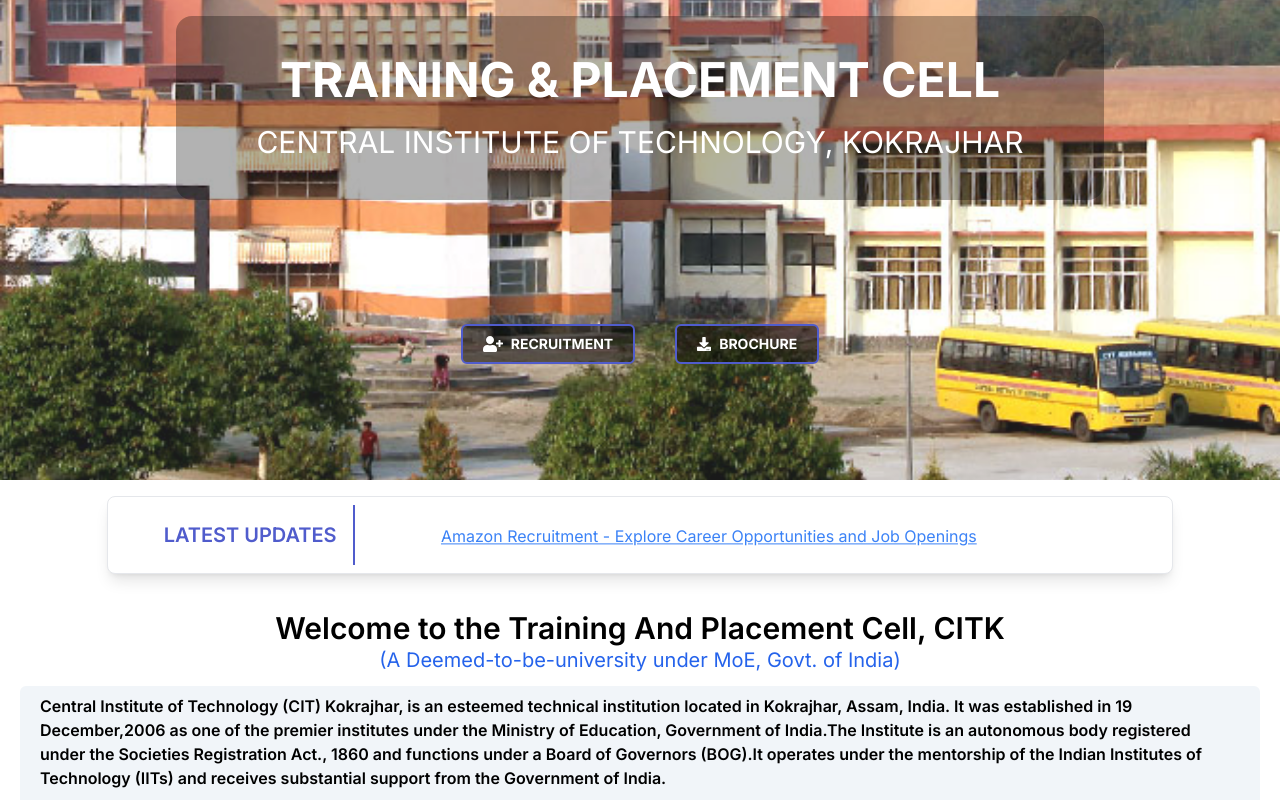
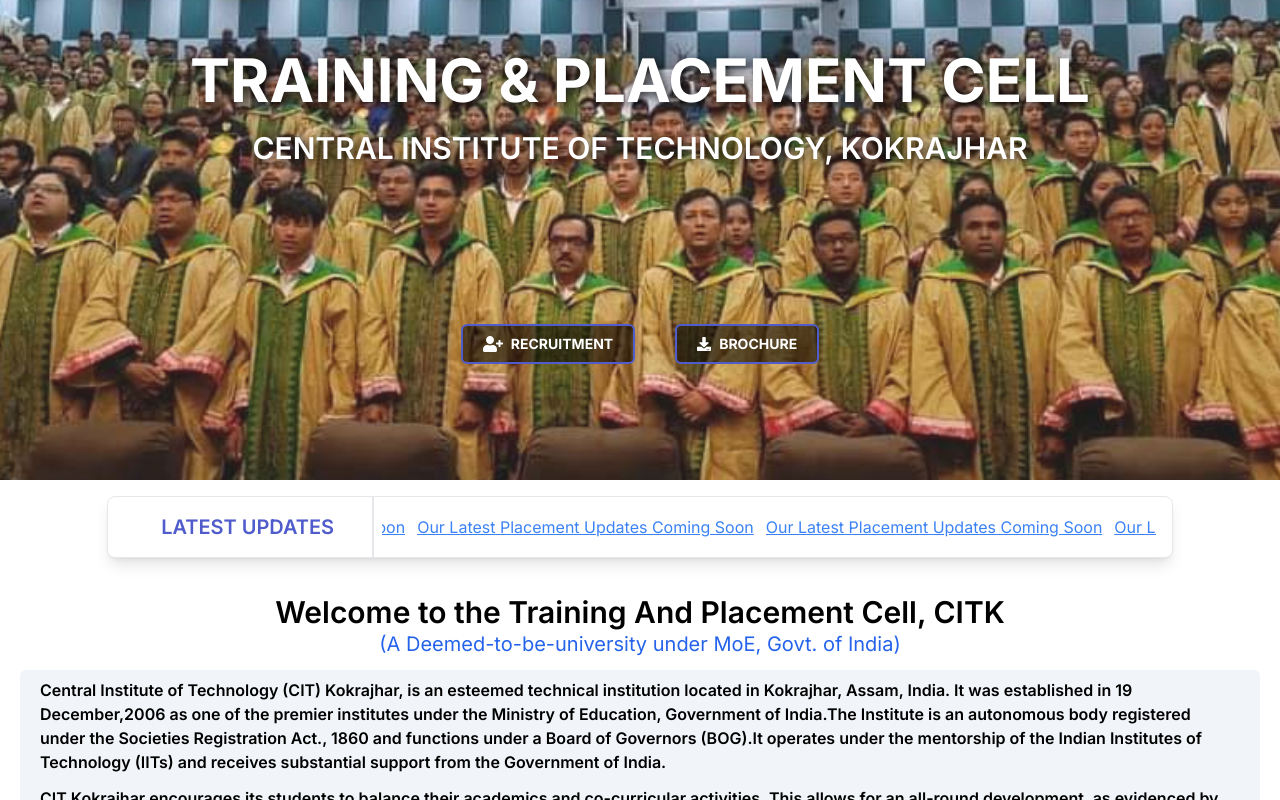
Before and after one commit to NABADEEP069/placementcellcitk, a Next.js app: page / in a window 1280 px wide. Shown: the part 320-1120 px from the top of the page. Built offline with nearby package versions, Linux system fonts and the light colour scheme.

Commit message:
modifications

```diff
--- a/src/app/contact/page.tsx
+++ b/src/app/contact/page.tsx
@@ -8,7 +8,7 @@
     <main className="min-h-screen p-5 space-y-5">
       <section className="bg-gradient-to-r from-teal-100 to-blue-50 flex flex-col items-center px-7 py-5 rounded-lg">
         <div className="w-full flex justify-center mb-5">
-          <h1 className="text-5xl text-center">TPO & Faculty Members</h1>
+          <h1 className="text-5xl text-center">TPO</h1>
         </div>
 
         <div className="w-full flex justify-center mb-5">
@@ -23,8 +23,11 @@
             phone={firstMember.phone}
           />
         </div>
+      </section>
 
-        <div className="w-full sm:w-5/6 grid grid-cols-1 sm:grid-cols-2 md:grid-cols-3 gap-5">
+      <section className="px-5 sm:px-16 py-5 space-y-5 bg-gradient-to-r from-blue-100 to-teal-200 rounded-lg">
+        <h1 className="text-5xl text-center">Faculty Members</h1>
+        <div className="grid grid-cols-1 sm:grid-cols-2 md:grid-cols-3 gap-5">
           {otherMembers.map((member) => (
             <InfoCard
               key={member.email}
--- a/src/app/globals.css
+++ b/src/app/globals.css
@@ -21,18 +21,16 @@
   background: #555;
 }
 
-
-@keyframes slide-up {
+@keyframes slide-left {
   0% {
-    transform: translateY(100%);
+    transform: translateX(-100%);
   }
 
   100% {
-    transform: translateY(-100%);
+    transform: translateX(100%);
   }
 }
 
-.animate-slide-up {
-  animation: slide-up 20s linear infinite;
-  height: 100%;
+.animate-slide-left {
+  animation: slide-left 20s linear infinite;
 }
--- a/src/app/page.tsx
+++ b/src/app/page.tsx
@@ -18,12 +18,6 @@
           image="/director-2023.jpg"
         />
         <CardOne />
-        <VisionCard
-          title="Our Vision"
-          subtitle="FROM DIRECTOR'S DESK"
-          description="The Training and Placement Cell of the Central Institute of Technology Kokrajhar serves as a bridge between academia and industry, facilitating a seamless transition for our students into the professional realm. We understand the pivotal role of that recruiters play in identifying and harnessing talent, and we are eager to forge lasting partnership that benefit both our students and your organization."
-          image="/director-2023.jpg"
-        />
       </div>
     </main>
   );
--- a/src/components/common/herocomp.tsx
+++ b/src/components/common/herocomp.tsx
@@ -4,7 +4,10 @@
 import { FaDownload, FaUserPlus } from "react-icons/fa";
 import RecruitmentForm from "../home/recruitmentform";
 
-const images = ["/test/homepage-1 CITK.jpg", "/test/CIT-Kokrajhar-celebrates-second-convocation-5.jpeg"];
+const images = [
+  "/test/homepage-1 CITK.jpg",
+  "/test/CIT-Kokrajhar-celebrates-second-convocation-5.jpeg",
+];
 
 export default function HeroComp() {
   const [activeIndex, setActiveIndex] = useState(0);
@@ -13,7 +16,7 @@
   useEffect(() => {
     const interval = setInterval(() => {
       setActiveIndex((current) => (current + 1) % images.length);
-    }, 7000);
+    }, 5000);
 
     return () => clearInterval(interval);
   }, []);
@@ -36,11 +39,17 @@
         ))}
       </div>
       <div className="absolute top-0 bottom-0 w-full flex items-center justify-center">
-        <div className="px-5 md:px-20 text-center bg-black bg-opacity-30 py-5 md:py-10 rounded-2xl">
-          <h1 className="text-3xl md:text-5xl font-bold text-white">
+        <div className="px-5 md:px-20 text-center py-5 md:py-10 rounded-2xl">
+          <h1
+            className="text-3xl md:text-6xl font-bold text-white"
+            style={{ textShadow: "3px 3px 10px rgba(0, 0, 0, 0.8)" }}
+          >
             TRAINING & PLACEMENT CELL
           </h1>
-          <p className="text-white mt-2 md:mt-5 text-xl md:text-3xl uppercase">
+          <p
+            className="text-white mt-2 md:mt-5 text-xl md:text-3xl uppercase font-semibold"
+            style={{ textShadow: "3px 3px 10px rgba(0, 0, 0, 0.8)" }}
+          >
             Central Institute of Technology, Kokrajhar
           </p>
         </div>
--- a/src/components/home/recentcompany.tsx
+++ b/src/components/home/recentcompany.tsx
@@ -2,27 +2,27 @@
 
 const links = [
   {
-    href: "https://www.amazon.jobs",
-    title: "Amazon Recruitment - Explore Career Opportunities and Job Openings",
+    href: "#",
+    title: "Our Latest Placement Updates Coming Soon",
   },
-  {
-    href: "https://www.infosys.com/careers",
-    title: "Infosys Careers - Join Our Team and Shape the Future of Technology",
-  },
-  {
-    href: "https://careers.google.com",
-    title: "Google Careers - Innovate and Impact the World with Your Skills",
-  },
-  {
-    href: "https://www.microsoft.com/en-us/careers",
-    title:
-      "Microsoft Careers - Empower Every Person and Organization on the Planet to Achieve More",
-  },
-  {
-    href: "https://www.ibm.com/employment",
-    title:
-      "IBM Jobs - Build Your Career with a Global Leader in Technology and Innovation",
-  },
+  // {
+  //   href: "https://www.infosys.com/careers",
+  //   title: "Infosys Careers - Join Our Team and Shape the Future of Technology",
+  // },
+  // {
+  //   href: "https://careers.google.com",
+  //   title: "Google Careers - Innovate and Impact the World with Your Skills",
+  // },
+  // {
+  //   href: "https://www.microsoft.com/en-us/careers",
+  //   title:
+  //     "Microsoft Careers - Empower Every Person and Organization on the Planet to Achieve More",
+  // },
+  // {
+  //   href: "https://www.ibm.com/employment",
+  //   title:
+  //     "IBM Jobs - Build Your Career with a Global Leader in Technology and Innovation",
+  // },
 ];
 
 // Repeat links in order
@@ -30,24 +30,24 @@
 
 const LinkCarousel: React.FC = () => {
   return (
-    <div className="w-5/6 mx-auto bg-white text-black flex  items-start shadow-lg rounded-lg px-4 md:px-10 overflow-hidden border py-2 my-4">
-      <div className="flex flex-col items-center justify-start px-2 md:p-4 border-r-2 border-primary">
+    <div className="w-5/6 mx-auto bg-white text-black flex items-center shadow-lg rounded-lg px-4 overflow-hidden border py- my-4">
+      <div className="flex flex-col items-center justify-start px-2 md:p-4 border-r-2  w-1/2 ">
         <h2 className="text-sm sm:text-lg md:text-xl uppercase font-semibold text-primary">
           Latest Updates
         </h2>
       </div>
-      <div className="flex flex-col justify-end overflow-hidden h-8 md:h-12 ml-2">
-        <div className="animate-slide-up flex flex-col gap-5 md:gap-3">
+      <div className="flex flex-col justify-end overflow-hidden h-8 md:h-12 ml-2 ">
+        <div className="animate-slide-left flex flex-row gap-5 md:gap-3">
           {repeatedLinks.map((link, index) => (
             <div
               key={index}
-              className="w-full h-8 md:h-12 flex flex-col items-center justify-center duration-500 hover:bg-gray-100 rounded-md"
+              className="h-8 md:h-12 flex flex-col items-center justify-center duration-500 hover:bg-gray-100 rounded-md"
             >
               <a
                 href={link.href}
                 target="_blank"
                 rel="noopener noreferrer"
-                className="text-blue-500 underline text-sm md:text-base hover:text-blue-700"
+                className="text-blue-500 underline text-sm md:text-base hover:text-blue-700 whitespace-nowrap overflow-hidden text-ellipsis"
               >
                 {link.title}
               </a>
--- a/src/components/home/recruitmentform.tsx
+++ b/src/components/home/recruitmentform.tsx
@@ -30,21 +30,13 @@
           </div>
           <div className="w-full h-12 flex justify-center items-center gap-10 text-sm font-bold">
             <button className="bg-primary px-5 py-2 rounded-md border-2 uppercase hover:bg-white hover:text-black hover:border-primary hover:scale-105 duration-300 bg-opacity-90 ">
-              <a
-                href="https://forms.gle/Azjupqg9ykPc6mN27"
-                target="_blank"
-                className="flex items-center gap-2"
-              >
+              <a href="#" target="_blank" className="flex items-center gap-2">
                 <FaGoogleDrive className="text-lg" />
                 Placement Form
               </a>
             </button>
             <button className="bg-primary px-5 py-2 rounded-md border-2 uppercase hover:bg-white hover:text-black hover:border-primary hover:scale-105 duration-300 bg-opacity-90 flex items-center gap-2">
-              <a
-                href="https://forms.gle/pUxM4Cqydvkc1vuX7"
-                target="_blank"
-                className="flex items-center gap-2"
-              >
+              <a href="#" target="_blank" className="flex items-center gap-2">
                 <FaGoogleDrive className="text-lg" />
                 Internship Form
               </a>
```
